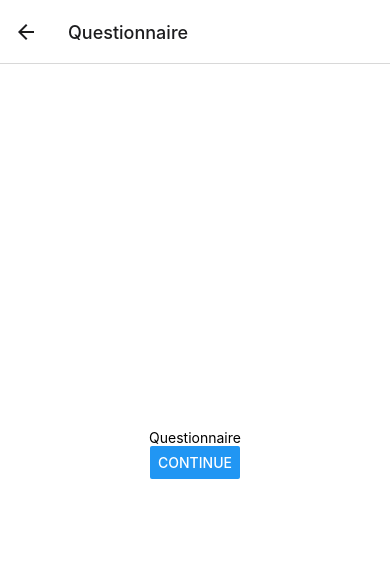
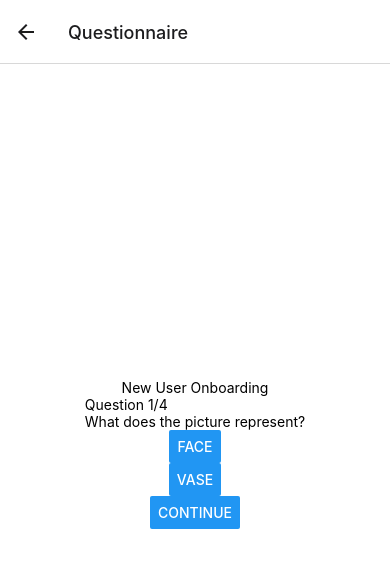
Before and after one commit to Karlar14/Rest-App, a React Native app in the folder RestApp/: screen / in a window 390 px wide. Both pictures are taken after a click on the button "CONTINUE". Shown: the top 568 px of the page. Built offline with nearby package versions, Linux system fonts and the light colour scheme.

Commit message:
added questionnaire section

```diff
--- a/RestApp/App.js
+++ b/RestApp/App.js
@@ -1,4 +1,4 @@
-import React, { useEffect, useRef } from 'react';
+import React, { useEffect, useRef, useState } from 'react';
 import { Animated, StyleSheet, Text, View, Image, Button, SafeAreaView } from 'react-native';
 import { Video, Audio, AVPlaybackStatus } from 'expo-av';
 import { NavigationContainer } from '@react-navigation/native';
@@ -33,6 +33,44 @@ const FadeInView = (props) => {
   );
 }
 
+/* Quiz Data + Logic */
+
+const questions = [
+  {
+    questionText: 'What does the picture represent?',
+    answerOptions: [
+      { answerText: 'Face' },
+      { answerText: 'Vase' },
+    ],
+  },
+  {
+    questionText: 'What is your favorite season?',
+    answerOptions: [
+      { answerText: 'Fall' },
+      { answerText: 'Spring' },
+      { answerText: 'Summer' },
+      { answerText: 'Winter' },
+    ],
+  },
+  {
+    questionText: 'How do you feel when looking at picture?',
+    answerOptions: [
+      { answerText: 'Calm' },
+      { answerText: 'Distracted' },
+      { answerText: 'Neither' },
+    ],
+  },
+  {
+    questionText: 'What is the first thing you do in the morning?',
+    answerOptions: [
+      { answerText: 'Check your phone' },
+      { answerText: 'Start your bathroom routine' },
+      { answerText: 'Make a cup of coffee' },
+      { answerText: 'Lay in bed longer' },
+    ],
+  },
+]
+
 /* Screens */
 
 function HomeScreen({ navigation }) {
@@ -52,9 +90,24 @@ function HomeScreen({ navigation }) {
 }
 
 function Questionnaire({ navigation }) {
+  const [currentQuestion, setCurrentQuestion] = useState(0);
   return (
     <SafeAreaView style={styles.Questionnaire}>
-      <Text>Questionnaire</Text>
+      <Text>New User Onboarding</Text>
+      <View className='question-section'>
+        <View className='question-count'>
+          <Text>Question 1/{questions.length}</Text>
+        </View>
+        <View className='question-text'>
+          <Text>{questions[currentQuestion].questionText}</Text>
+        </View>
+      </View>
+
+      <View className='answer-section'>
+        {questions[currentQuestion].answerOptions.map((answerOptions, index) => (
+          <Button title={answerOptions.answerText} />
+        ))}
+      </View>
       <Button
         title="Continue"
         onPress={() => navigation.navigate('LandingPage')} />
```
